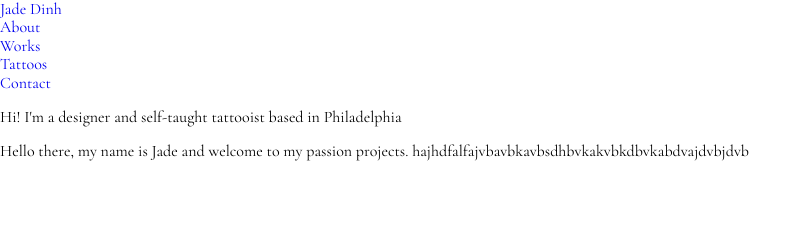
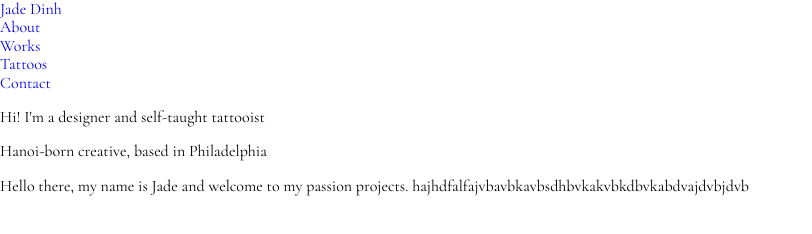
Before and after one commit to Jadedinhh/chaudinh_portfolio, a website: page deploy/index.html in a window 1280 px wide. Shown: the whole page, without its empty margins (0-812 px from the left). Drawn offline with nearby package versions, Linux system fonts and the light colour scheme.

Commit message:
file set up

```diff
--- a/deploy/index.html
+++ b/deploy/index.html
@@ -45,7 +45,8 @@
 
 
     <article id="hero-content">
-    <p>Hi! I'm a designer and self-taught tattooist based in Philadelphia</p>
+    <p>Hi! I'm a designer and self-taught tattooist</p>
+    <p1>Hanoi-born creative, based in Philadelphia</p1>
     </article>
 
 
@@ -85,6 +86,9 @@
 
 
 
+
+
+
     <footer>
 
     </footer>
```
Also changed, not shown: 3 other files.
